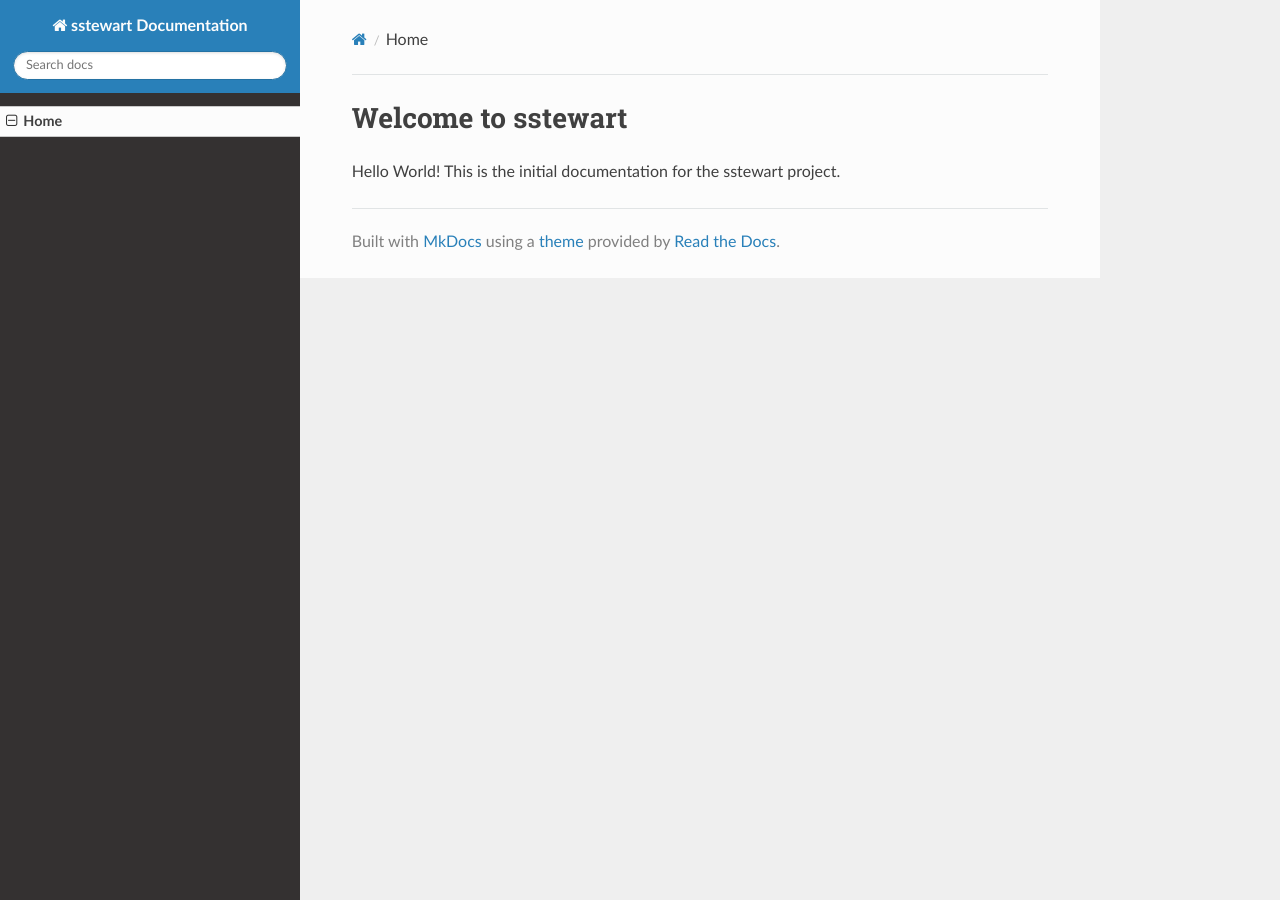
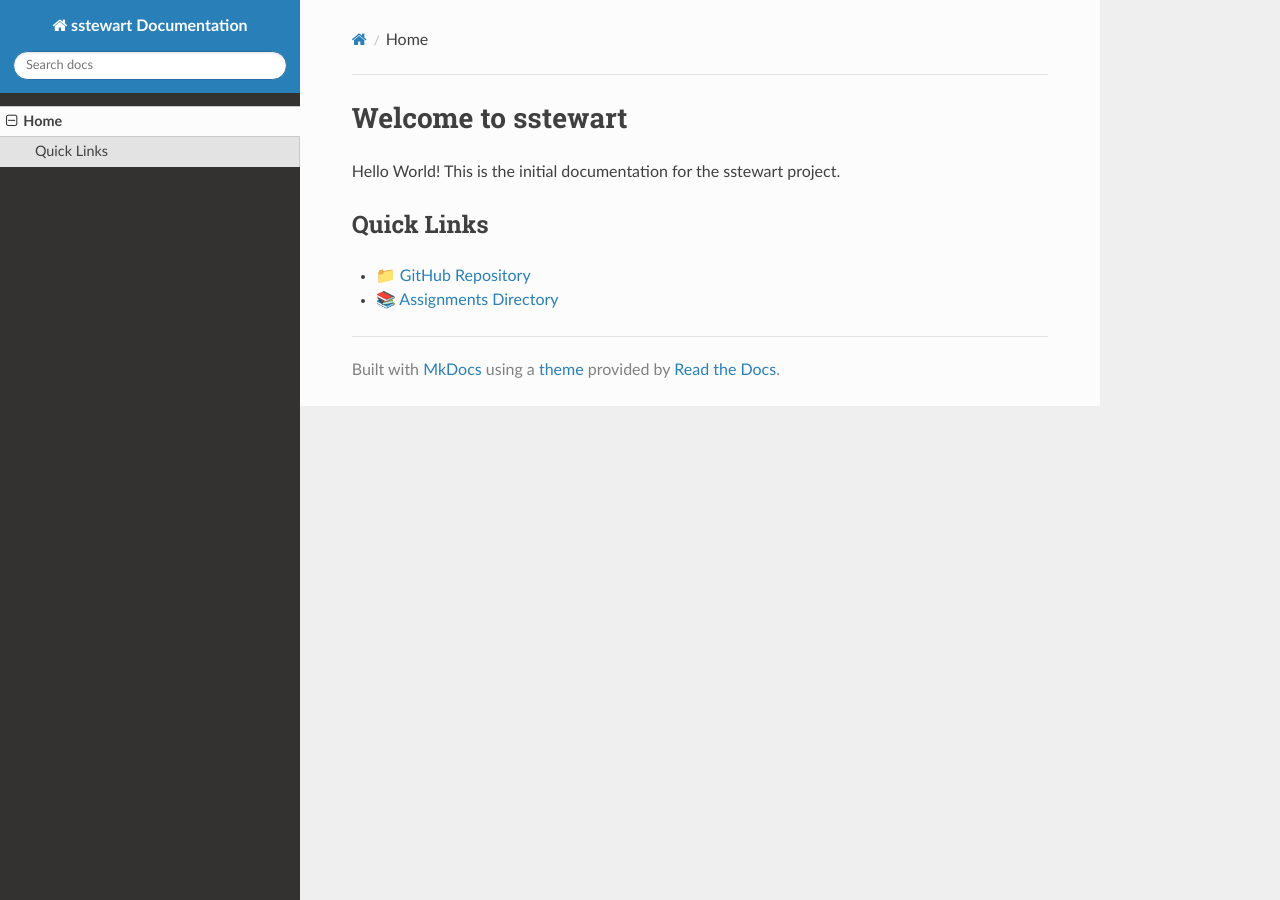
Before and after one commit to cloudmesh-ai-luc/sstewart, an MkDocs documentation site: the page built from docs/index.md, in a window 1280 px wide. Built offline with MkDocs 1.6.1, drawn with Linux system fonts in a browser that asks for light colours; nearby versions of some CDN libraries.

Commit message:
Update home page with GitHub links

```diff
--- a/docs/index.md
+++ b/docs/index.md
@@ -1,3 +1,7 @@
 # Welcome to sstewart
 
 Hello World! This is the initial documentation for the sstewart project.
+
+## Quick Links
+- 📁 [GitHub Repository](https://github.com/cloudmesh-ai-luc/sstewart)
+- 📚 [Assignments Directory](https://github.com/cloudmesh-ai-luc/sstewart/tree/main/assignments)
```
